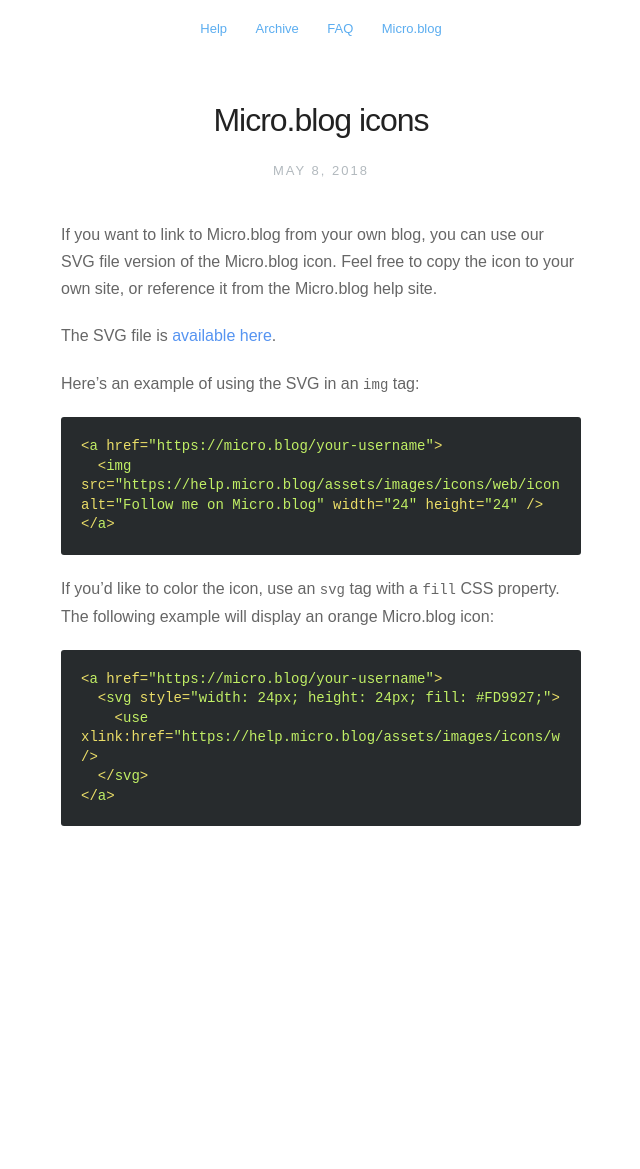
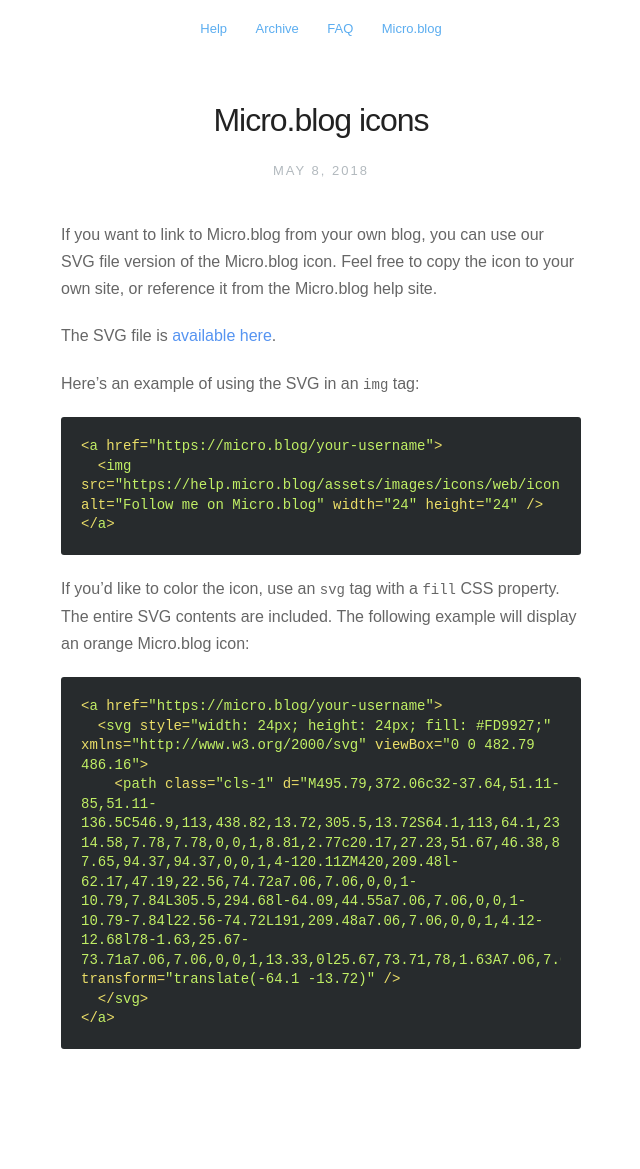
Before and after one commit to microdotblog/help.micro.blog, a Jekyll site: the page built from _posts/2018-05-08-resources.markdown, in a window 1280 px wide. Shown: the whole page, without its empty margins (319-959 px from the left). Built offline with Jekyll 4.4.1, drawn with Linux system fonts in a browser that asks for light colours; nearby versions of some CDN libraries; before the commit the page ends 946 px from its top, so only the background shows below that.

Commit message:
Updated SVG example to include file contents to avoid referencing external file.

````diff
--- a/_posts/2018-05-08-resources.markdown
+++ b/_posts/2018-05-08-resources.markdown
@@ -16,12 +16,12 @@
 </a>
 ```
 
-If you'd like to color the icon, use an `svg` tag with a `fill` CSS property. The following example will display an orange Micro.blog icon:
+If you'd like to color the icon, use an `svg` tag with a `fill` CSS property. The entire SVG contents are included. The following example will display an orange Micro.blog icon:
 
 ```
 <a href="https://micro.blog/your-username">
-  <svg style="width: 24px; height: 24px; fill: #FD9927;">
-    <use xlink:href="https://help.micro.blog/assets/images/icons/web/icon.svg#Layer_1" />
+  <svg style="width: 24px; height: 24px; fill: #FD9927;" xmlns="http://www.w3.org/2000/svg" viewBox="0 0 482.79 486.16">
+    <path class="cls-1" d="M495.79,372.06c32-37.64,51.11-85,51.11-136.5C546.9,113,438.82,13.72,305.5,13.72S64.1,113,64.1,235.56,172.18,457.4,305.5,457.4a259.65,259.65,0,0,0,86.2-14.58,7.78,7.78,0,0,1,8.81,2.77c20.17,27.23,51.67,46.38,86.7,54.17a4.79,4.79,0,0,0,4.74-7.65,94.37,94.37,0,0,1,4-120.11ZM420,209.48l-62.17,47.19,22.56,74.72a7.06,7.06,0,0,1-10.79,7.84L305.5,294.68l-64.09,44.55a7.06,7.06,0,0,1-10.79-7.84l22.56-74.72L191,209.48a7.06,7.06,0,0,1,4.12-12.68l78-1.63,25.67-73.71a7.06,7.06,0,0,1,13.33,0l25.67,73.71,78,1.63A7.06,7.06,0,0,1,420,209.48Z" transform="translate(-64.1 -13.72)" />
   </svg>
 </a>
 ```
````
